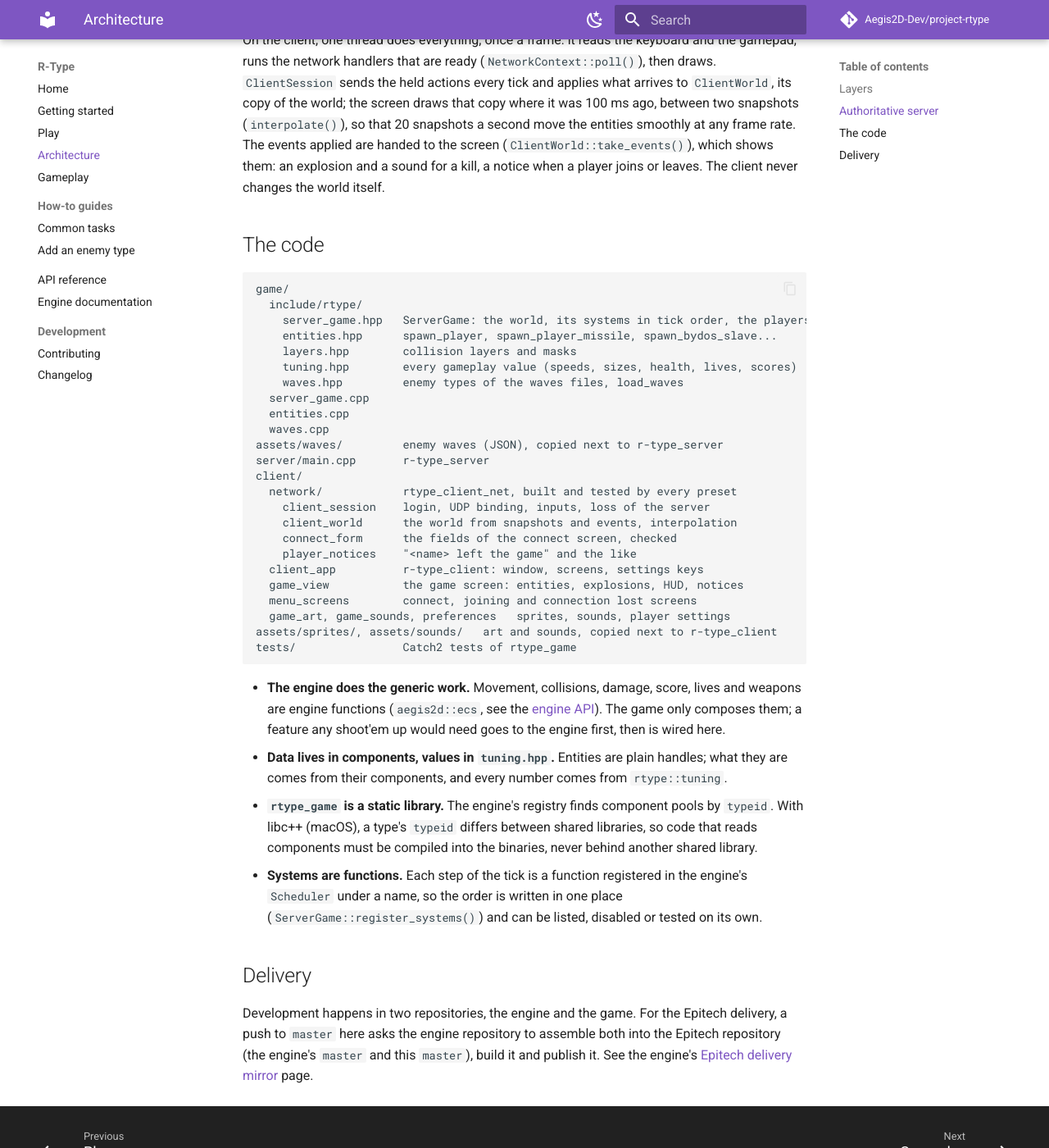
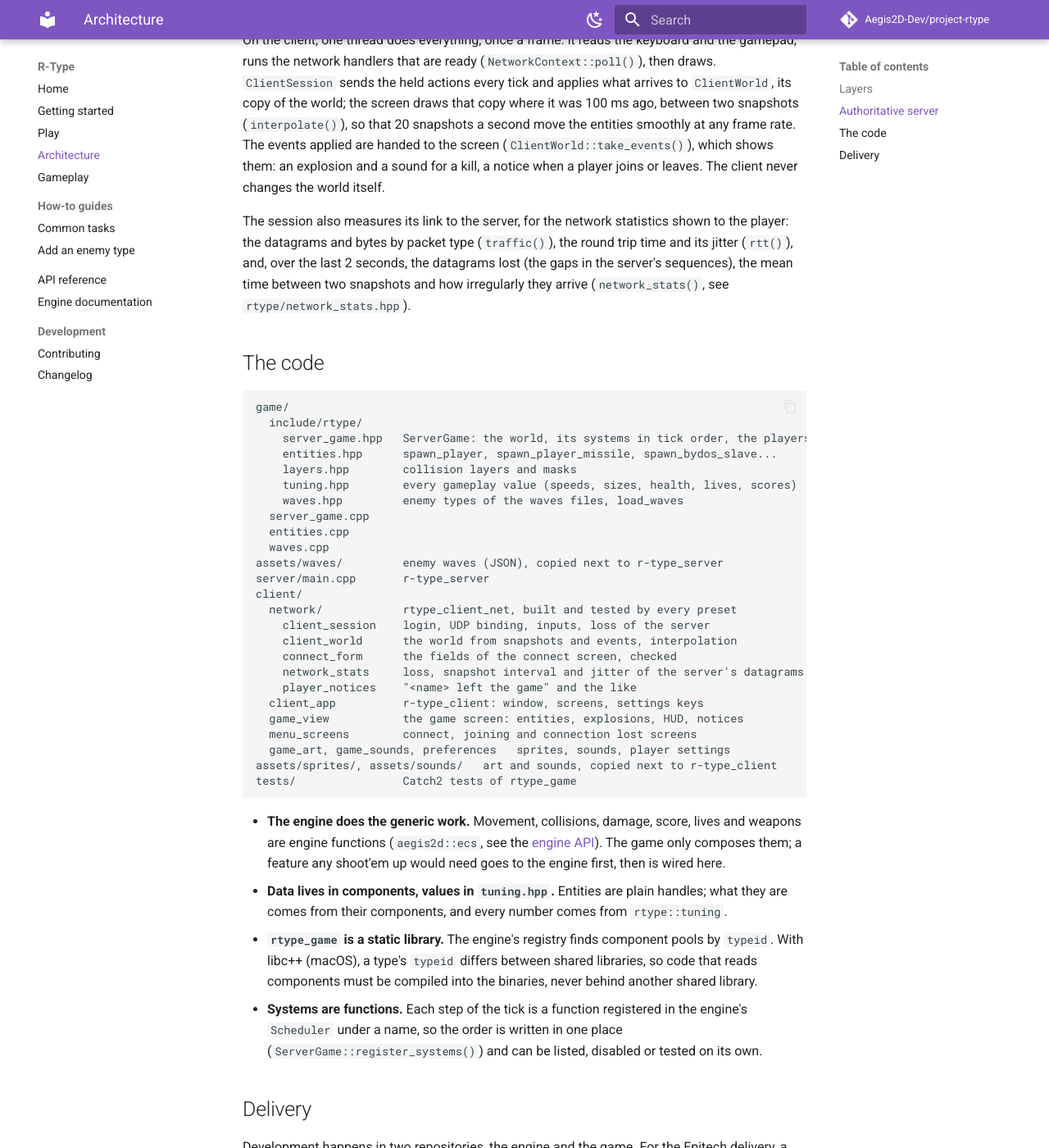
Before and after one commit to Aegis2D-Dev/project-rtype, an MkDocs documentation site: the page built from docs/architecture.md, in a window 1280 px wide and 1400 px high, scrolled down 2119 px. Shown: the whole window at 82% size. Built offline with MkDocs 1.6.1 and Material for MkDocs 9.7.7, drawn with Linux system fonts in a browser that asks for light colours; comment, search, counter and statistics services are not loaded.

Commit message:
feat(docs): documented the network statistics and updated changelogs

````diff
--- a/docs/architecture.md
+++ b/docs/architecture.md
@@ -102,6 +102,12 @@ smoothly at any frame rate. The events applied are handed to the screen
 (`ClientWorld::take_events()`), which shows them: an explosion and a sound for a kill, a
 notice when a player joins or leaves. The client never changes the world itself.
 
+The session also measures its link to the server, for the network statistics shown to the
+player: the datagrams and bytes by packet type (`traffic()`), the round trip time and its
+jitter (`rtt()`), and, over the last 2 seconds, the datagrams lost (the gaps in the
+server's sequences), the mean time between two snapshots and how irregularly they arrive
+(`network_stats()`, see `rtype/network_stats.hpp`).
+
 ## The code
 
 ```
@@ -122,6 +128,7 @@ client/
     client_session    login, UDP binding, inputs, loss of the server
     client_world      the world from snapshots and events, interpolation
     connect_form      the fields of the connect screen, checked
+    network_stats     loss, snapshot interval and jitter of the server's datagrams
     player_notices    "<name> left the game" and the like
   client_app          r-type_client: window, screens, settings keys
   game_view           the game screen: entities, explosions, HUD, notices
````
Also changed, not shown: CHANGELOG.md (+2 -1 lines), changelogs/2026-10-27-rtt-estimate.md (+2 -2 lines), changelogs/2026-10-28-client-network-stats.md (added, +47 -0 lines).
